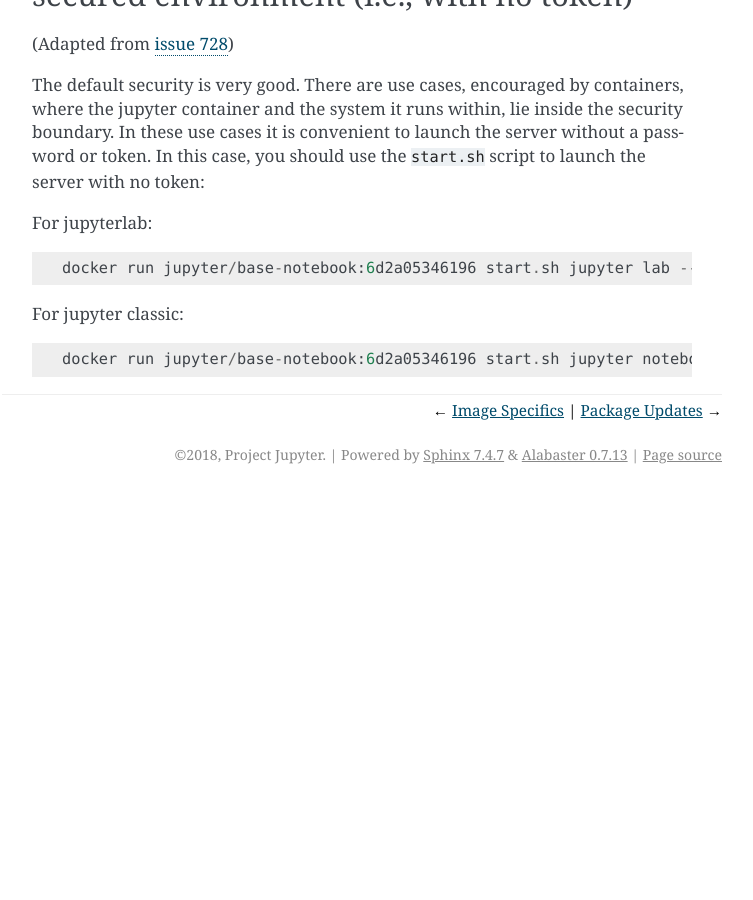
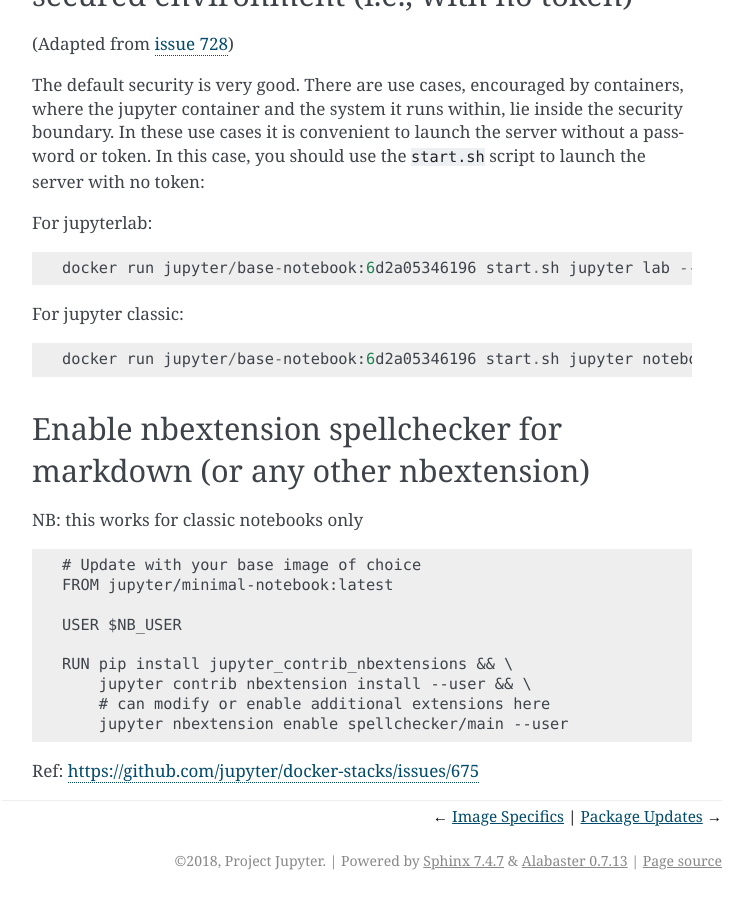
Before and after one commit to jupyter/docker-stacks, a Sphinx documentation site: the page built from docs/using/recipes.md, in a window 1280 px wide and 900 px high, scrolled down 6587 px. Shown: the whole window, without its empty margins (388-1141 px from the left). Built offline with Sphinx 7.4.7, drawn with Linux system fonts in a browser that asks for light colours; before the commit the page ends 7081 px from its top, so only the background shows below that; some of the changed text lies outside the part shown.

Commit message:
Adding recipe for nbextension spellchecker for issue 675

````diff
--- a/docs/using/recipes.md
+++ b/docs/using/recipes.md
@@ -288,3 +288,20 @@
 ```
 docker run jupyter/base-notebook:6d2a05346196 start.sh jupyter notebook --NotebookApp.token=''
 ```
+
+## Enable nbextension spellchecker for markdown (or any other nbextension)
+
+NB: this works for classic notebooks only
+```
+# Update with your base image of choice
+FROM jupyter/minimal-notebook:latest
+
+USER $NB_USER
+
+RUN pip install jupyter_contrib_nbextensions && \
+    jupyter contrib nbextension install --user && \
+    # can modify or enable additional extensions here
+    jupyter nbextension enable spellchecker/main --user
+```
+
+Ref: [https://github.com/jupyter/docker-stacks/issues/675](https://github.com/jupyter/docker-stacks/issues/675)
````
